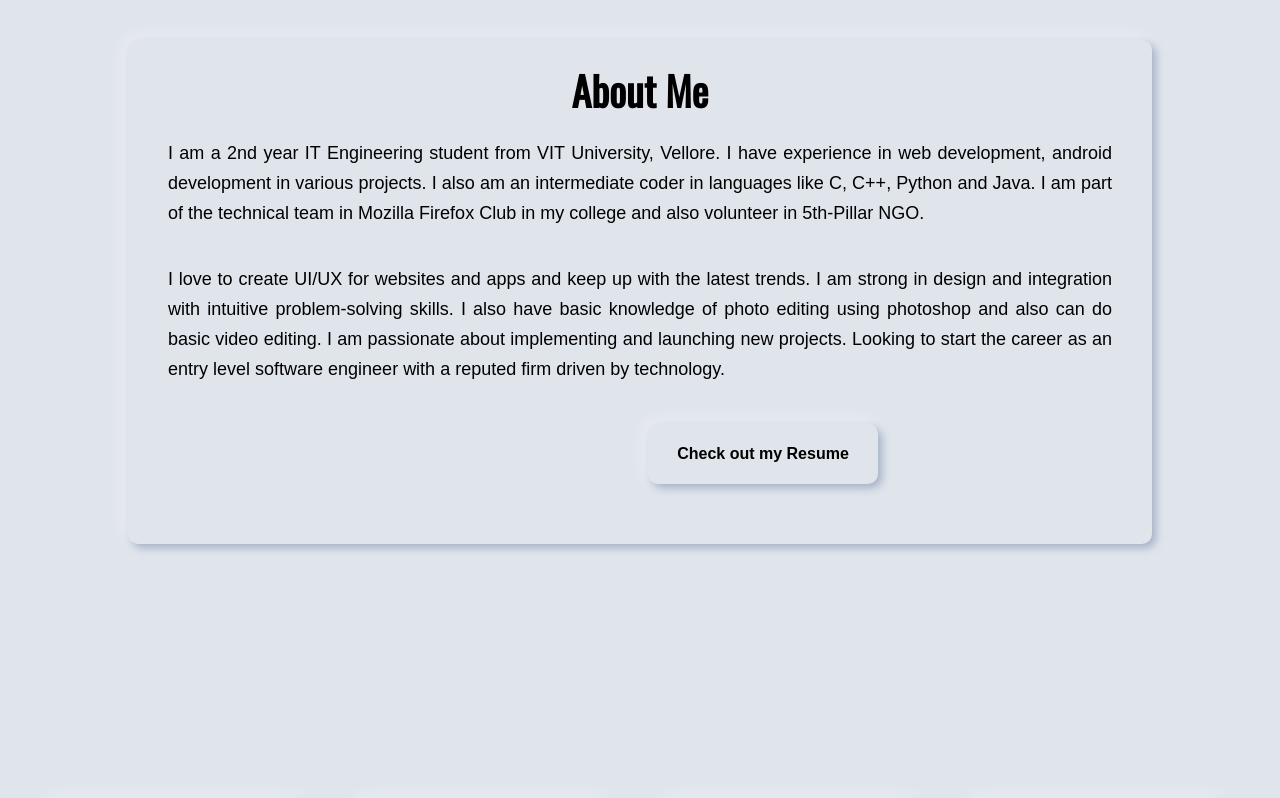
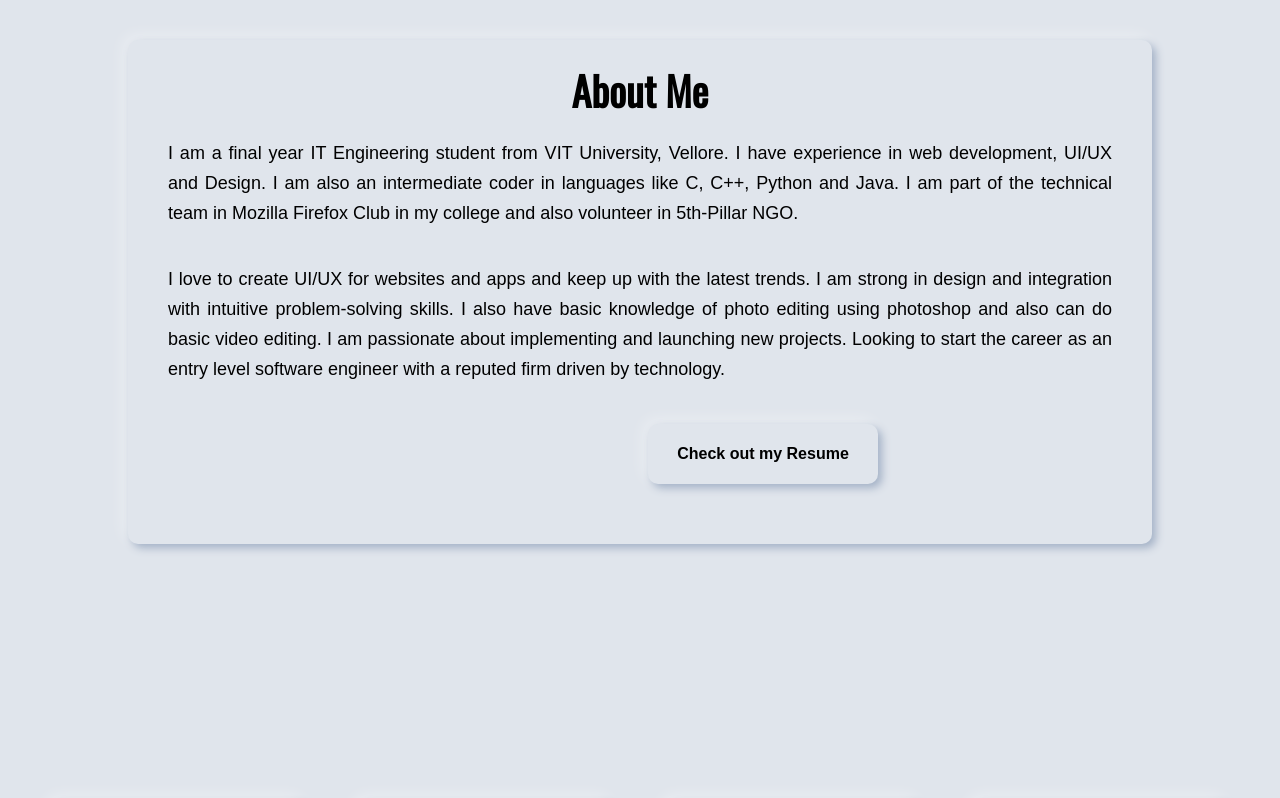
Before and after one commit to deathemporer/Nitin, a plain HTML site: page index.html in a window 1280 px wide. Shown: the part 960-1758 px from the top of the page. Drawn offline with nearby package versions, Linux system fonts and the light colour scheme.

Commit message:
Update index.html

```diff
--- a/index.html
+++ b/index.html
@@ -78,8 +78,8 @@
     <section id="about">
         <div id="aboutinfo">
             <h1>About Me</h1><br>
-            <p>I am a 2nd year IT Engineering student from VIT University, Vellore.
-                I have experience in web development, android development in various projects. I also am an intermediate coder in languages like C, C++, Python and Java.
+            <p>I am a final year IT Engineering student from VIT University, Vellore.
+                I have experience in web development, UI/UX and Design. I am also an intermediate coder in languages like C, C++, Python and Java.
                 I am part of the technical team in Mozilla Firefox Club in my college and also volunteer in 5th-Pillar NGO.
             </p><br><br>
             <p>
```
